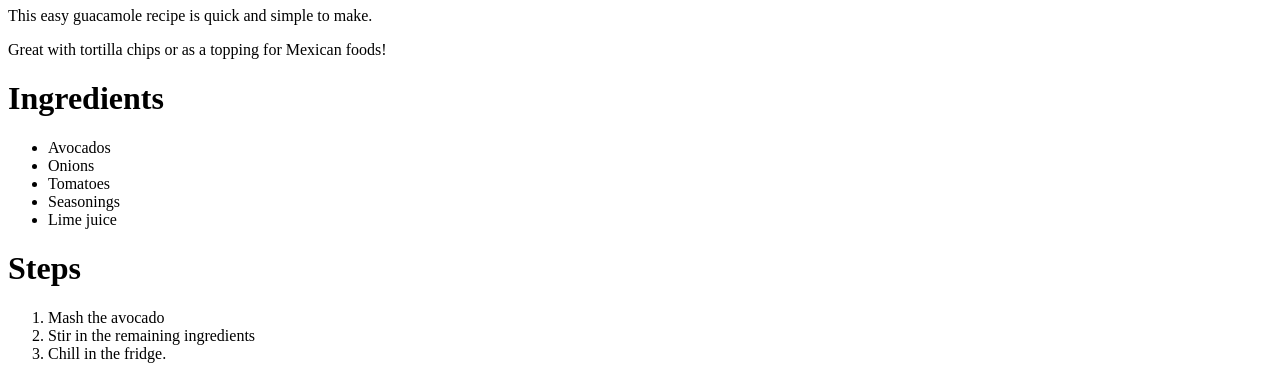
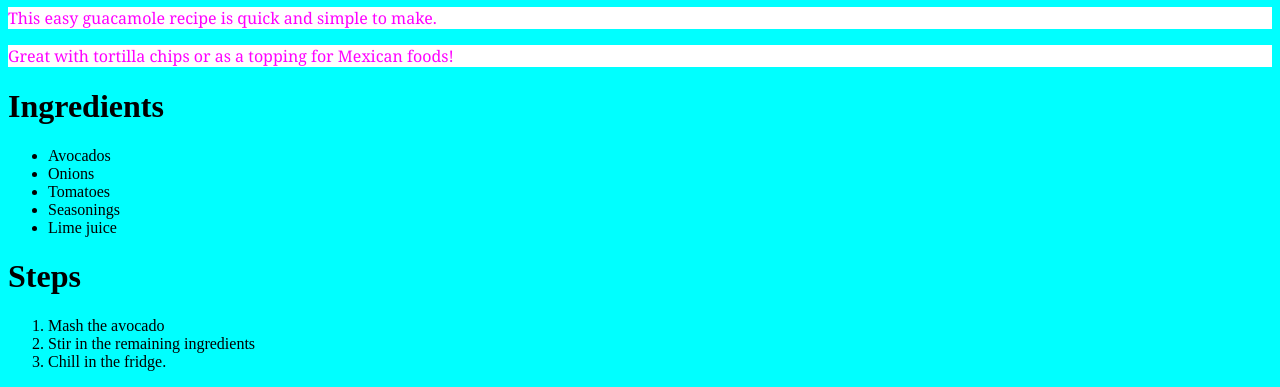
Before and after one commit to rodriguezchristian/odin-recipes, a plain HTML site: page recipes/guacamole.html in a window 1280 px wide. Shown: the part 746-1133 px from the top of the page. Drawn offline with Linux system fonts and the light colour scheme.

Commit message:
Adding CSS file to recipes page
Using lessons, added background color to recipe page as well as messing around with different rules to see how they interact

```diff
--- a/recipes/guacamole.html
+++ b/recipes/guacamole.html
@@ -4,14 +4,15 @@
     <meta charset="UTF-8">
     <meta name="viewport" content="width=device-width, initial-scale=1.0">
     <title>Guacamole Recipe</title>
+    <link rel="stylesheet" href="../styles.css">
 </head>
-<body>
+<body class="recipes-page">
     <a href="../index.html">Home</a>
     <h1>Guacamole Recipe</h1>
     <img src="guacamole.jpg" alt="Picture of Guacamole">
     <h1>Description</h1>
-    <p>This easy guacamole recipe is quick and simple to make.</p>
-    <p>Great with tortilla chips or as a topping for Mexican foods!</p>
+    <p id="paragraph", class="paragraph">This easy guacamole recipe is quick and simple to make.</p>
+    <p id="paragraph">Great with tortilla chips or as a topping for Mexican foods!</p>
     <h1>Ingredients</h1>
     <ul>
         <li>Avocados</li>
--- /dev/null
+++ b/styles.css
@@ -0,0 +1,15 @@
+.recipes-page {
+    background-color: aqua;
+}
+
+.paragraph {
+    background-color: black;
+    color: brown;
+    font-family: 'Courier New', Courier, monospace;
+}
+
+#paragraph {
+    background-color: white;
+    color: magenta;
+    font-family: Cambria, Cochin, Georgia, Times, 'Times New Roman', serif;
+}
```
